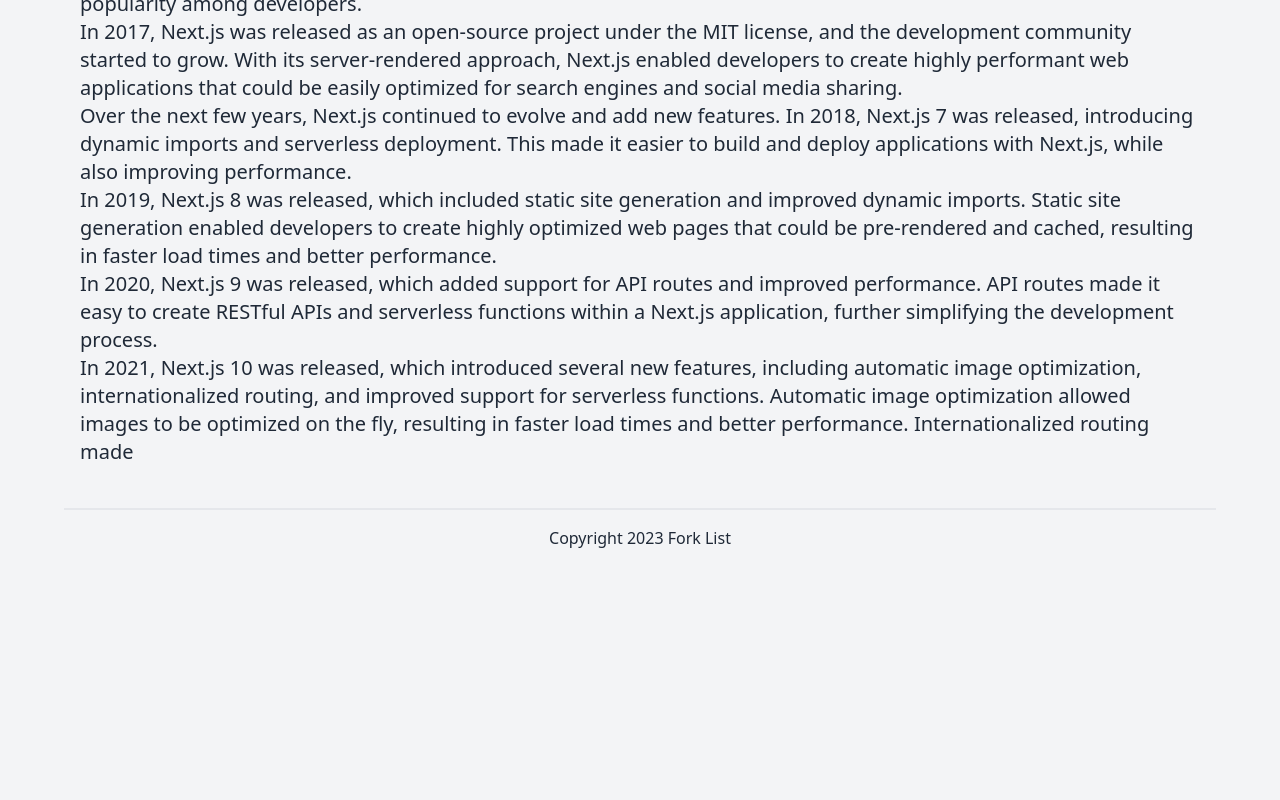
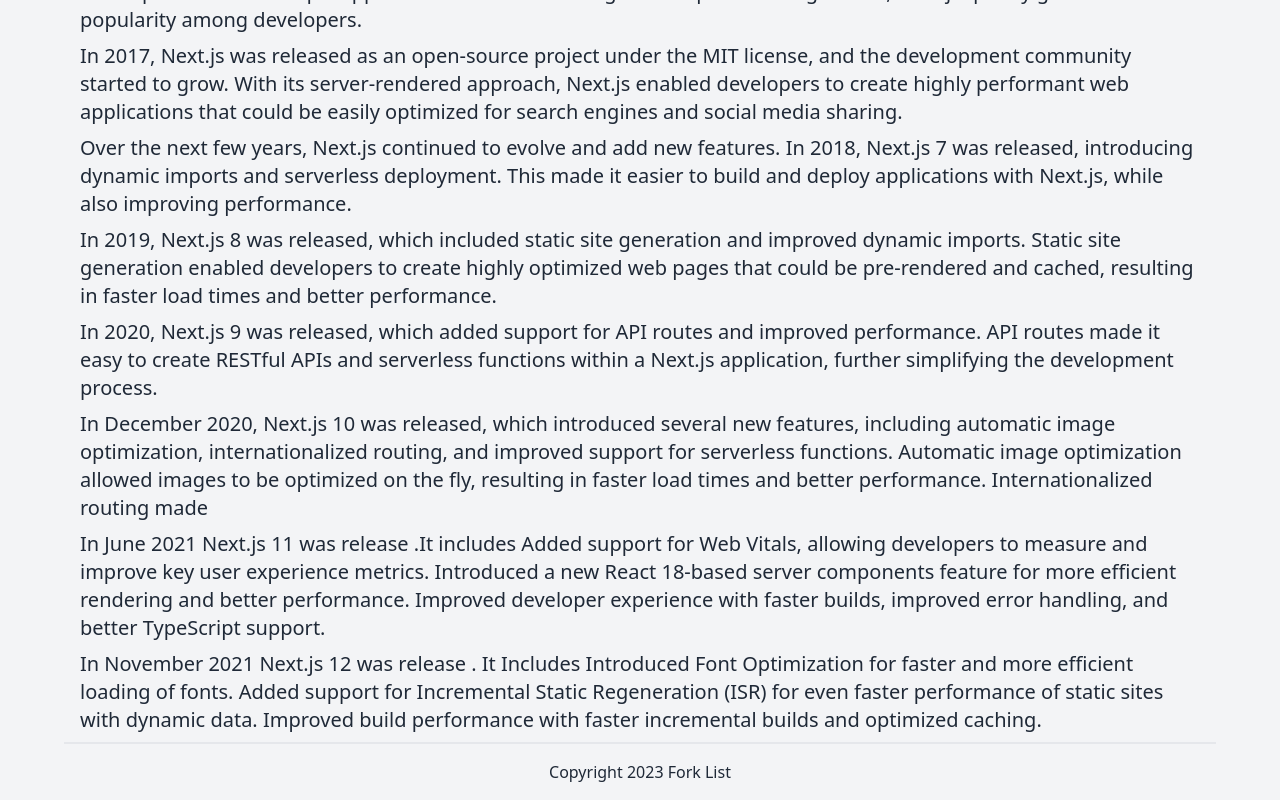
Before and after one commit to sameetghouri/Next-ListApp, a Next.js app: page /about in a window 1280 px wide. Shown: the part 300-1100 px from the top of the page. Before the commit the page ends 866 px from the top, so only its background shows below. Built offline with nearby package versions, Linux system fonts and the light colour scheme.

Commit message:
modified

```diff
--- a/app/about/page.js
+++ b/app/about/page.js
@@ -5,7 +5,7 @@
             <Head>
                 <title>About</title>
             </Head>
-            <div className='flex flex-col items-center px-4 text-xl'>
+            <div className='flex flex-col items-center px-4 text-xl gap-2'>
                 <h1 className='text-2xl pb-4'>About</h1>
                 <p>Next.js is a popular React-based framework used for building web applications, and it has undergone several updates and changes since its inception. In this blog, we will explore the history of Next.js and its evolution over time.</p>
 
@@ -19,7 +19,13 @@
 
                 <p>In 2020, Next.js 9 was released, which added support for API routes and improved performance. API routes made it easy to create RESTful APIs and serverless functions within a Next.js application, further simplifying the development process.</p>
 
-                <p>In 2021, Next.js 10 was released, which introduced several new features, including automatic image optimization, internationalized routing, and improved support for serverless functions. Automatic image optimization allowed images to be optimized on the fly, resulting in faster load times and better performance. Internationalized routing made</p>
+                <p>In December 2020, Next.js 10 was released, which introduced several new features, including automatic image optimization, internationalized routing, and improved support for serverless functions. Automatic image optimization allowed images to be optimized on the fly, resulting in faster load times and better performance. Internationalized routing made</p>
+                <p>In June 2021 Next.js 11 was release .It includes     Added support for Web Vitals, allowing developers to measure and improve key user experience metrics.
+                    Introduced a new React 18-based server components feature for more efficient rendering and better performance.
+                    Improved developer experience with faster builds, improved error handling, and better TypeScript support. </p>
+                <p>In November 2021 Next.js 12 was release . It Includes     Introduced Font Optimization for faster and more efficient loading of fonts.
+                    Added support for Incremental Static Regeneration (ISR) for even faster performance of static sites with dynamic data.
+                    Improved build performance with faster incremental builds and optimized caching.</p>
             </div>
         </>);
 }
--- a/app/forks/[id]/page.js
+++ b/app/forks/[id]/page.js
@@ -19,11 +19,12 @@
 
     return (
          <div className="flex flex-col gap-4 items-center ">
+        <div className="bg-gray-400 rounded py-20 px-12 hover:scale-105 transition duration-200">
         <h1 className="text-xl font-semibold">{udata?.name }</h1>
         <p className="text-lg">{`Email: ${udata?.email}` }</p>
         <p className="text-lg">{`Website: ${udata?.website}` }</p>
         <p className="text-lg">{`City: ${udata?.address.city}` }</p>
-
+        </div>
     </div> );
 }
 
--- a/app/page.js
+++ b/app/page.js
@@ -10,7 +10,7 @@
       <Head>
         <title>Forks Listing | Home</title>
       </Head>
-      <div className='flex flex-col items-center px-4 text-xl'>
+      <div className='flex flex-col items-center px-4 text-xl gap-2'>
 
         <h1 className='text-2xl  pb-4' >Home</h1>
         <p>Next.js is a popular open-source JavaScript framework that has gained a lot of popularity among web developers in recent years. It is built on top of the React library and provides a robust set of features for building scalable and performant web applications. In this blog post, we'll take a closer look at what Next.js is and why you should consider using it for your next project.</p>
```
